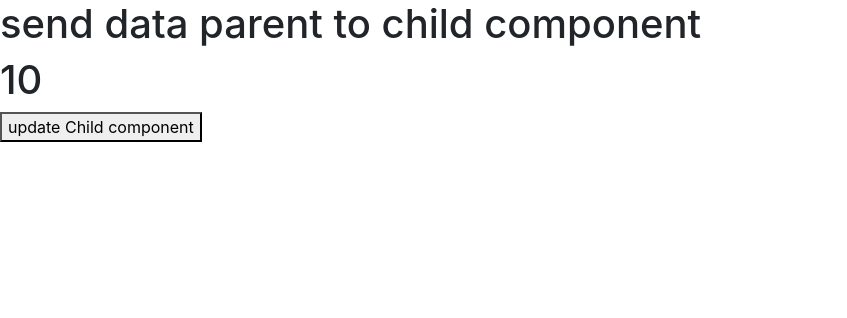
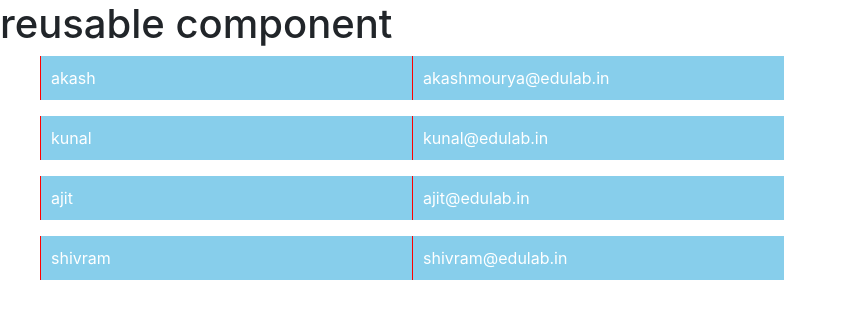
Before and after one commit to akashMedulab/Angular-Tutorials-2, an Angular app: page / in a window 1280 px wide. Shown: the top 318 px of the page, without its empty margins (0-847 px from the left). Built offline with nearby package versions, Linux system fonts and the light colour scheme.

Commit message:
reusable component

```diff
--- a/src/app/app.component.html
+++ b/src/app/app.component.html
@@ -1,3 +1,5 @@
 <h1>{{title}}</h1>
-<app-child [item]="data"></app-child>
-<button (click)="updateChild()">update Child component</button>
+
+<ul *ngFor="let user of userDetails">
+<app-user-details [item]="user"></app-user-details>
+</ul>
--- a/src/app/app.component.ts
+++ b/src/app/app.component.ts
@@ -3,16 +3,23 @@
 
 @Component({
   selector: 'app-root',
-  templateUrl: './app.component.html',
+  templateUrl:'./app.component.html',
   styleUrls: ['./app.component.css']
 })
 export class AppComponent {
-  title="send data parent to child component"
+  title="reusable component"
 
- data =10
+  userDetails=[
 
- updateChild(){
-    this.data=Math.floor(Math.random()*10)
- }
+    {name:"akash",email:"akashmourya@edulab.in"},
+    {name:"kunal",email:"kunal@edulab.in"},
+    {name:"ajit",email:"ajit@edulab.in"},
+    {name:"shivram",email:"shivram@edulab.in"}
 
- }
+  ]
+
+
+
+
+
+}
--- /dev/null
+++ b/src/app/user-details/user-details.component.css
@@ -0,0 +1,8 @@
+li{
+    display: inline-block;
+    padding: 10px;
+    background-color:skyblue;
+    width: 30%;
+    color: #ffff;
+    border-left: 1px solid red;
+}
--- /dev/null
+++ b/src/app/user-details/user-details.component.html
@@ -0,0 +1,2 @@
+<li>{{item.name}}</li>
+<li>{{item.email}}</li>
--- /dev/null
+++ b/src/app/user-details/user-details.component.ts
@@ -0,0 +1,16 @@
+import { Component, OnInit,Input} from '@angular/core';
+
+@Component({
+  selector: 'app-user-details',
+  templateUrl: './user-details.component.html',
+  styleUrls: ['./user-details.component.css']
+})
+export class UserDetailsComponent implements OnInit {
+
+  constructor() { }
+  @Input() item:{name:string,email:string}={name:'',email:''}
+
+  ngOnInit(): void {
+  }
+
+}
```
Also changed, not shown: src/app/app.module.ts (+5 -3 lines), 1 other file (tests, documents, lock files or other folders).
